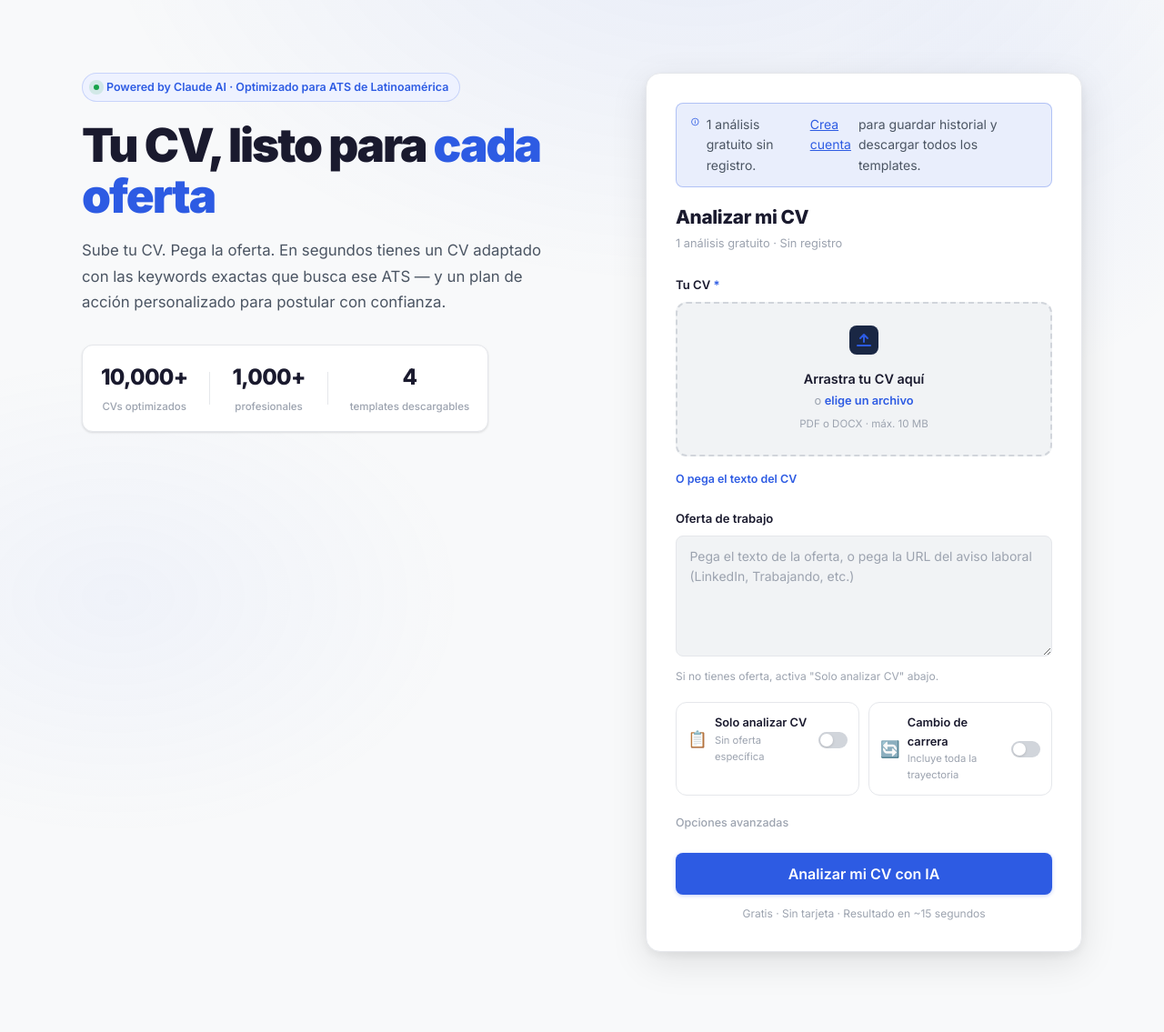
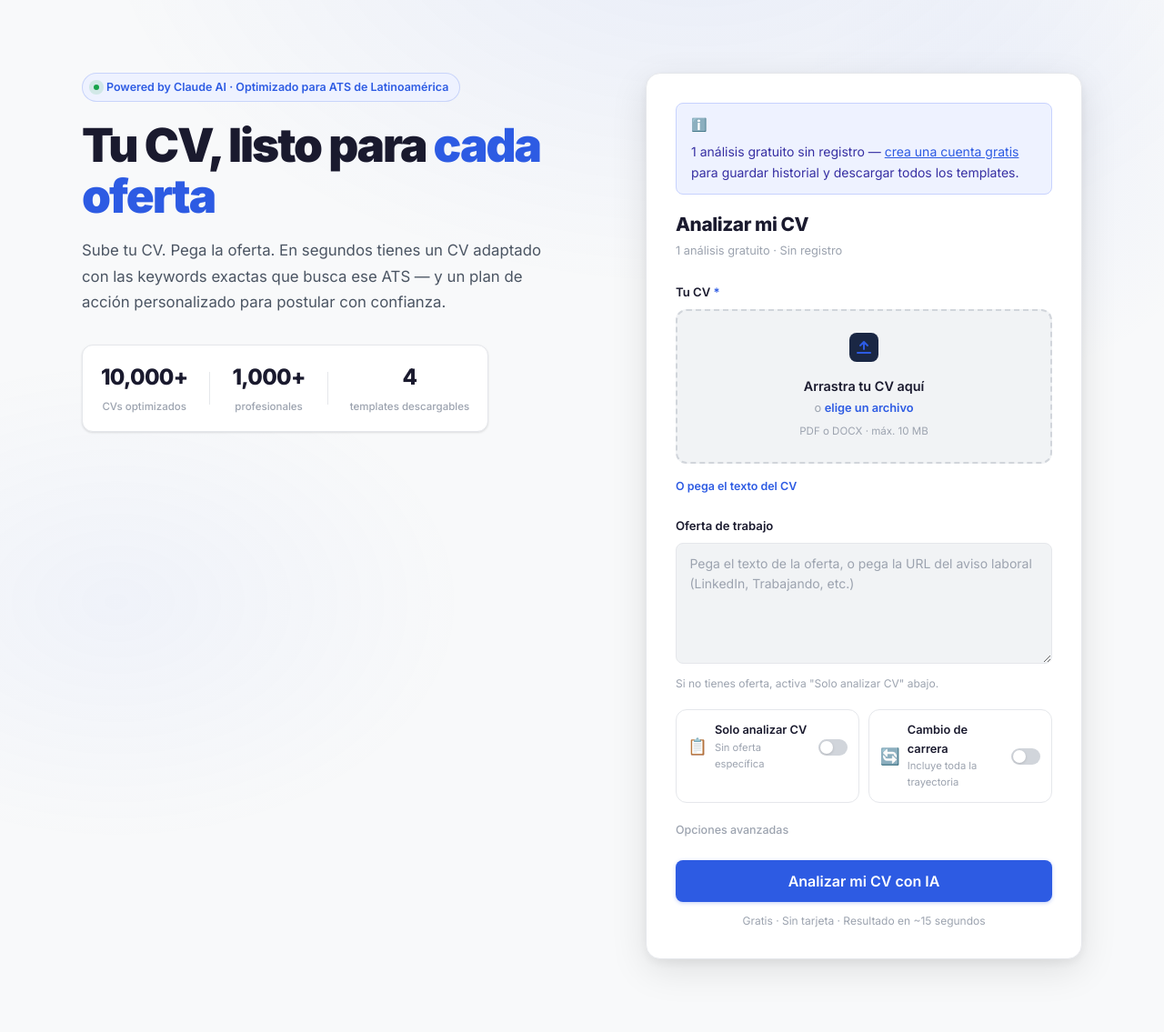
Before and after one commit to Jon-fen/Analyze-this, a Python web app: template fastapi/templates/index.html in a window 1280 px wide. Shown: the part 59-1194 px from the top of the page at 91% size. Run offline with Jinja, Linux system fonts and the light colour scheme; the template is opened without the code that fills it, so the values that code supplies are empty; some libraries are stand-ins or nearby versions.

Commit message:
fix(1): replace broken alert-info with inline-styled flex div

```diff
--- a/fastapi/templates/index.html
+++ b/fastapi/templates/index.html
@@ -49,9 +49,9 @@
       {% endif %}
 
       {% if not user %}
-      <div class="alert alert-info">
-        <svg width="16" height="16" viewBox="0 0 16 16" fill="none"><circle cx="8" cy="8" r="7" stroke="#2D5BE3" stroke-width="1.5"/><path d="M8 7v4M8 5h.01" stroke="#2D5BE3" stroke-width="1.5" stroke-linecap="round"/></svg>
-        1 análisis gratuito sin registro. <a href="#" onclick="openAuthModal('register'); return false;" style="color:var(--blue);text-decoration:underline">Crea cuenta</a> para guardar historial y descargar todos los templates.
+      <div style="background:#EEF2FF;border:1px solid #C7D2FE;border-radius:8px;padding:0.75rem 1rem;font-size:0.875rem;color:#3730A3;display:flex;align-items:center;gap:0.5rem;margin-bottom:1rem;flex-wrap:wrap">
+        <span>ℹ️</span>
+        <span>1 análisis gratuito sin registro — <a href="#" onclick="openAuthModal('register'); return false;" style="color:#2D5BE3;text-decoration:underline">crea una cuenta gratis</a> para guardar historial y descargar todos los templates.</span>
       </div>
       {% elif user.credits_remaining == 0 %}
       <div class="alert alert-error">
```
